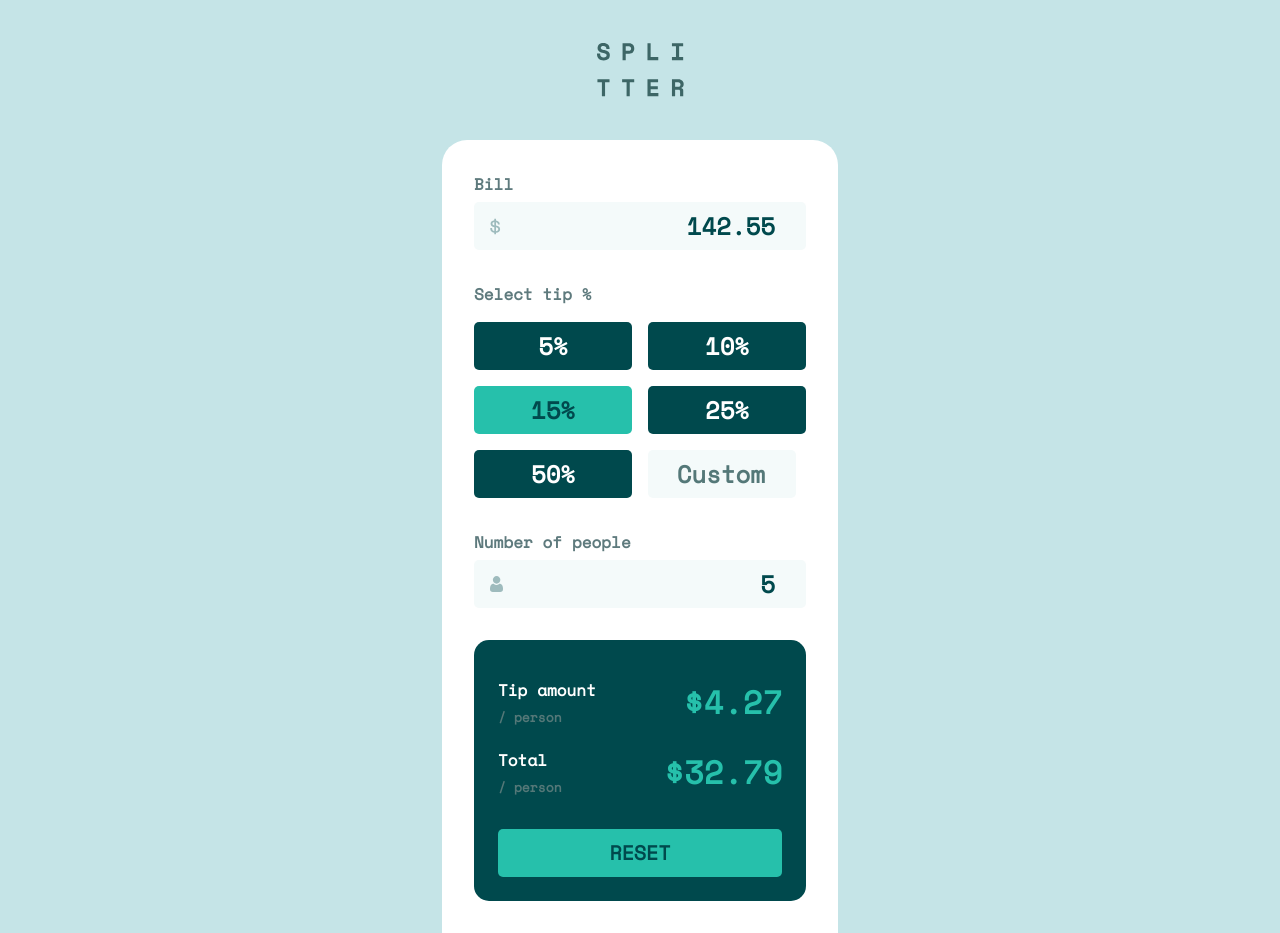
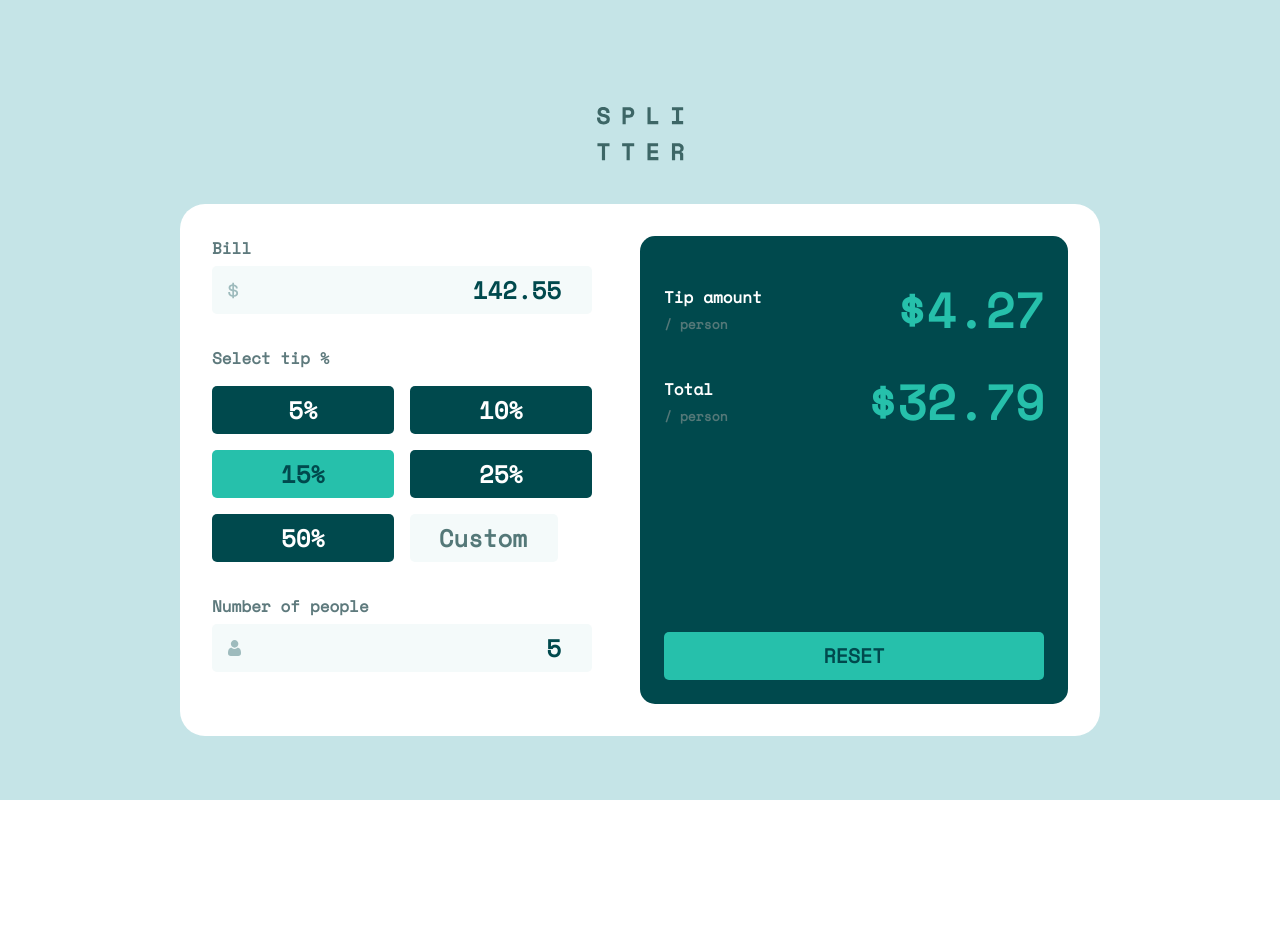
Before and after one commit to JEWebDev/tip-calculator-app, a plain HTML site: page index.html in a window 1280 px wide. After the commit the page ends 800 px from the top, so only its background shows below. Drawn offline with Linux system fonts and the light colour scheme.

Commit message:
Add media query for desktop view
Added styles for desktop design

```diff
--- a/style.css
+++ b/style.css
@@ -160,6 +160,7 @@ label {
 .results-wrapper {
   display: flex;
   justify-content: space-between;
+  align-items: center;
 
   .tip {
     font-size: 2rem;
@@ -244,6 +245,7 @@ header {
   display: flex;
   flex-direction: column;
   gap: 2rem;
+  justify-content: space-between;
 
   .reset-button {
     min-width: 100%;
@@ -267,3 +269,38 @@ header {
 .attribution a {
   color: hsl(228, 45%, 44%);
 }
+
+@media (min-width: 900px) {
+  main {
+    display: grid;
+    place-content: center;
+  }
+  header {
+    max-width: 920px;
+    margin: 0 auto;
+  }
+
+  .calculator-wrapper {
+    min-width: 920px;
+    margin: 0 auto;
+
+    border-radius: 25px;
+
+    display: flex;
+    flex-direction: row;
+    gap: 3rem;
+    .inputs-container {
+      flex: 1;
+    }
+
+    .results-container {
+      flex: 1;
+
+      .results-wrapper {
+        .tip {
+          font-size: 3rem;
+        }
+      }
+    }
+  }
+}
```
